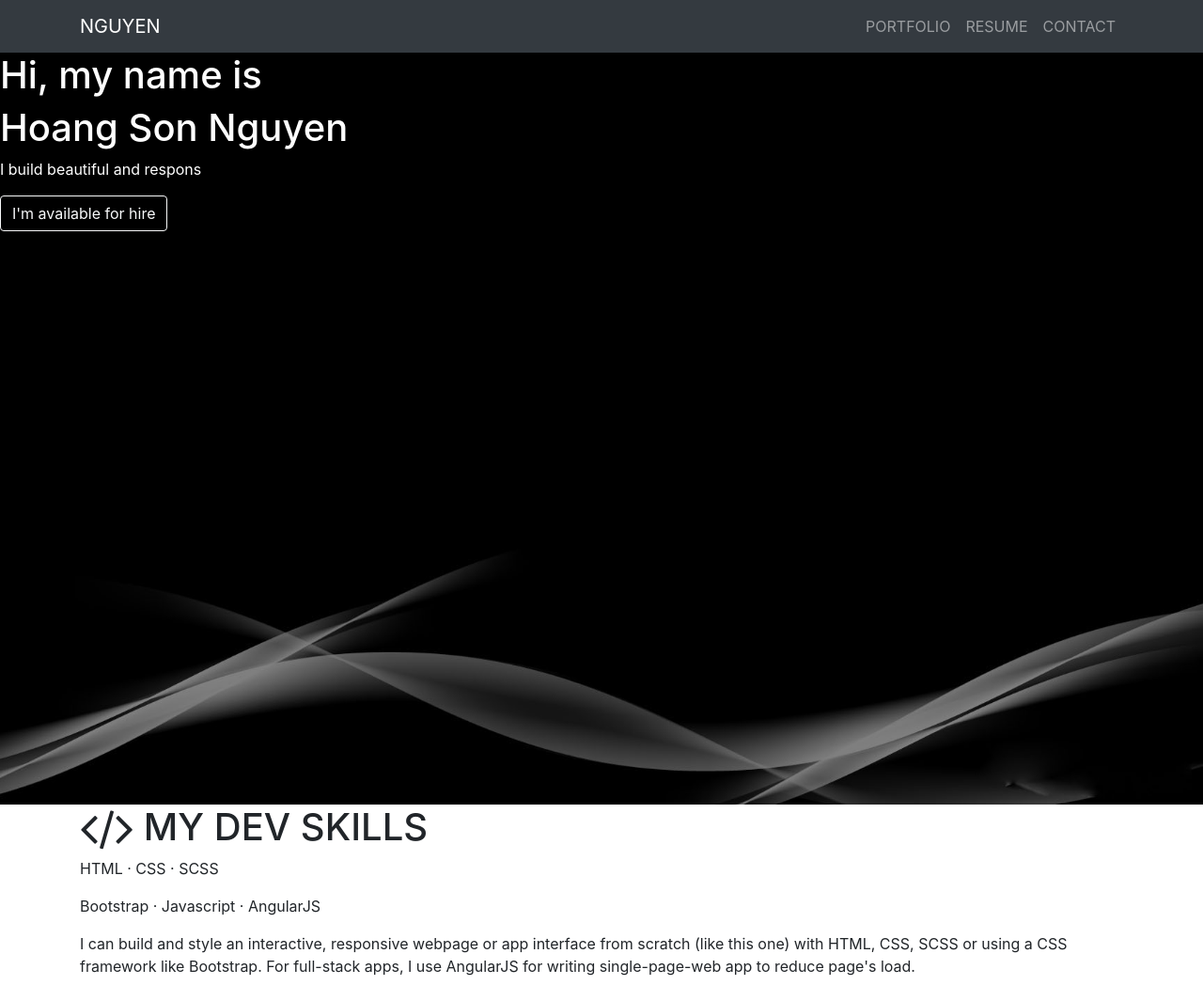
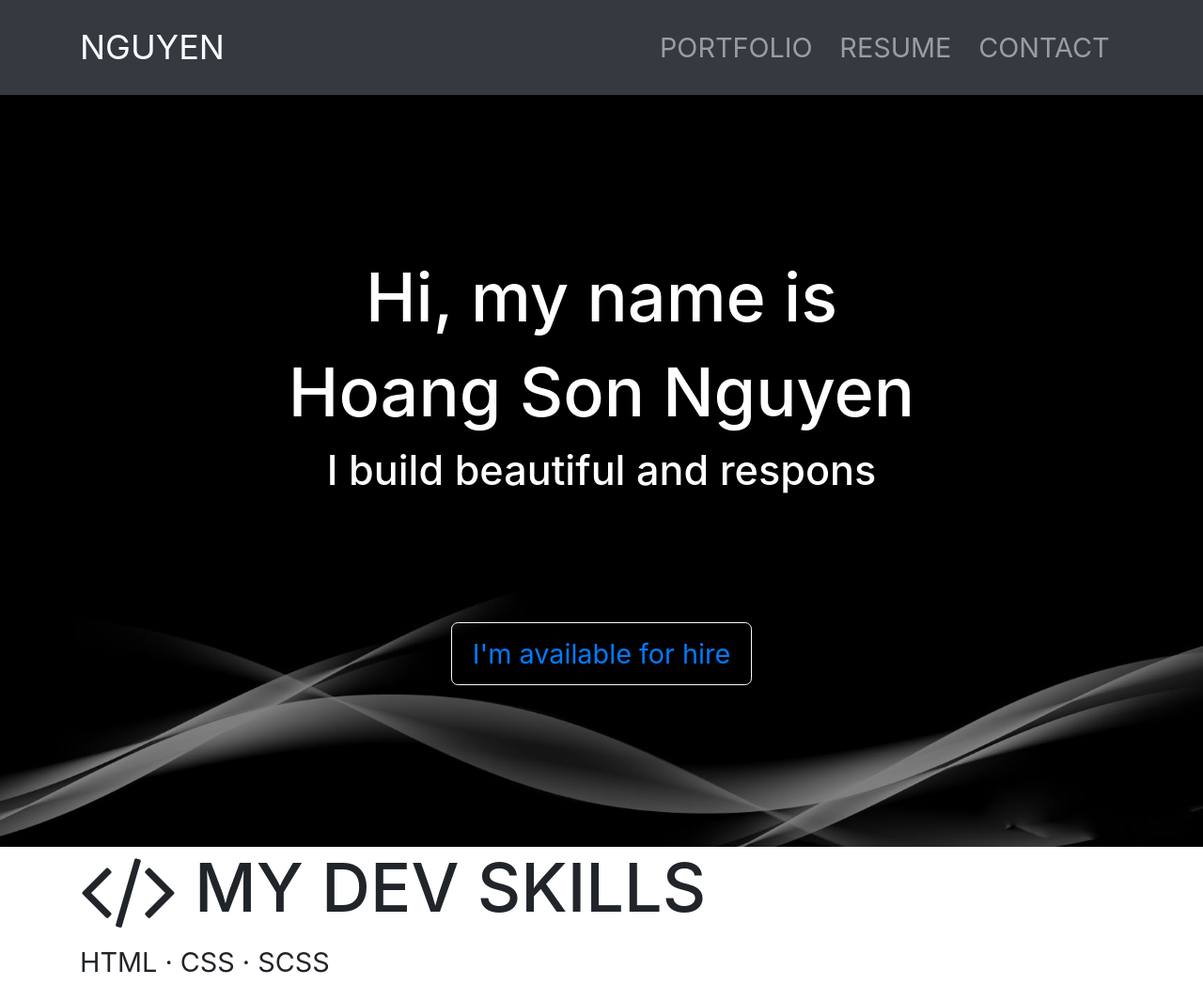
Before and after one commit to eragonwien/eragonwien.github.io, a plain HTML site: page index.html in a window 1280 px wide. Shown: the top 1048 px of the page at 94% size. Drawn offline with nearby package versions, Linux system fonts and the light colour scheme; some packages are replaced by stand-ins of ours.

Commit message:
adding breakpoint and spliting scss to smaller files

```diff
--- /dev/null
+++ b/css/sass/_breakpoint.scss
@@ -0,0 +1,19 @@
+
+@mixin breakpoint($point) {
+    @if $point == xs {
+      @media (max-width: 576px) { @content ; }
+  }
+    @else if $point == sm {
+      @media (min-width: 576px) { @content ; }
+  }
+    @else if $point == md {
+      @media (min-width: 768px) { @content ; }
+  }
+    @else if $point == lg {
+      @media (min-width: 992px)  { @content ; }
+  }
+  @else if $point == xl {
+    @media (min-width: 1200px)  { @content ; }
+  }
+
+}
--- /dev/null
+++ b/css/sass/_fonts.scss
@@ -0,0 +1,28 @@
+@import "_breakpoint";
+    html {
+        font-size: 1rem;
+    }
+
+@include breakpoint(sm) {
+    html {
+        font-size: 1.2rem;
+    }
+}
+
+@include breakpoint(md) {
+    html {
+        font-size: 1.4rem;
+    }
+}
+
+@include breakpoint(lg) {
+    html {
+        font-size: 1.6rem;
+    }
+}
+
+@include breakpoint(xl) {
+    html {
+        font-size: 1.8rem;
+    }
+}
--- a/css/sass/app.scss
+++ b/css/sass/app.scss
@@ -1,3 +1,6 @@
+
+@import "_breakpoint";
+@import "_fonts";
 $dark: black;
 $light: white;
 
@@ -6,13 +9,19 @@ html {
   height: 100%;
   width: 100%;
   font-family: Arial, Helvetica, sans-serif;
-  font-size: medium;
+  margin: 0;
   body {
     height: 100%;
     width: 100%;
     .welcome {
       height: 100%;
       width: 100%;
+      .welcome-text {
+        width: 80%;
+        h4 {
+          height: 4em;
+        }
+      }
     }
   }
 }
@@ -20,11 +29,15 @@ html {
 /*** HEAD ***/
 .welcome {
   background: black url("../images/title-pic.jpg") no-repeat center;
+  background-position: center;
   background-size: cover;
+  display: flex;
+  align-items: center;
+  justify-content: center;
   .welcome-text {
     color: white;
+    text-align: center;
   }
 }
 /*** BODY ***/
 /*** FOOT ***/
-/*** ETC ***/
--- /dev/null
+++ b/css/test.css
@@ -0,0 +1,11 @@
+html, body {
+    height: 100%;
+}
+.welcome {
+    height: 100%;
+    background: black url("../images/title-pic.jpg") no-repeat center;
+    background-size: cover;
+    display: flex;
+    align-items: center;
+    justify-content: center;
+  }
--- a/index.html
+++ b/index.html
@@ -21,9 +21,9 @@
         <div class="welcome-text">
             <h1>Hi, my name is</h1>
             <h1>Hoang Son Nguyen</h1>
-            <p>I build <a id="textwriter"></a></p>
+            <h4>I build <a id="textwriter"></a></h4>
             <div class="bottom-text">
-                <button class="btn btn-outline-light"><a>I'm available for hire</a></button>
+                <button class="btn btn-outline-light"><a href="test.html">I'm available for hire</a></button>
             </div>
         </div>
     </div>
```
Also changed, not shown: test.html (added, +40 -0 lines), css/app.css, css/breakpoint.css (added).
